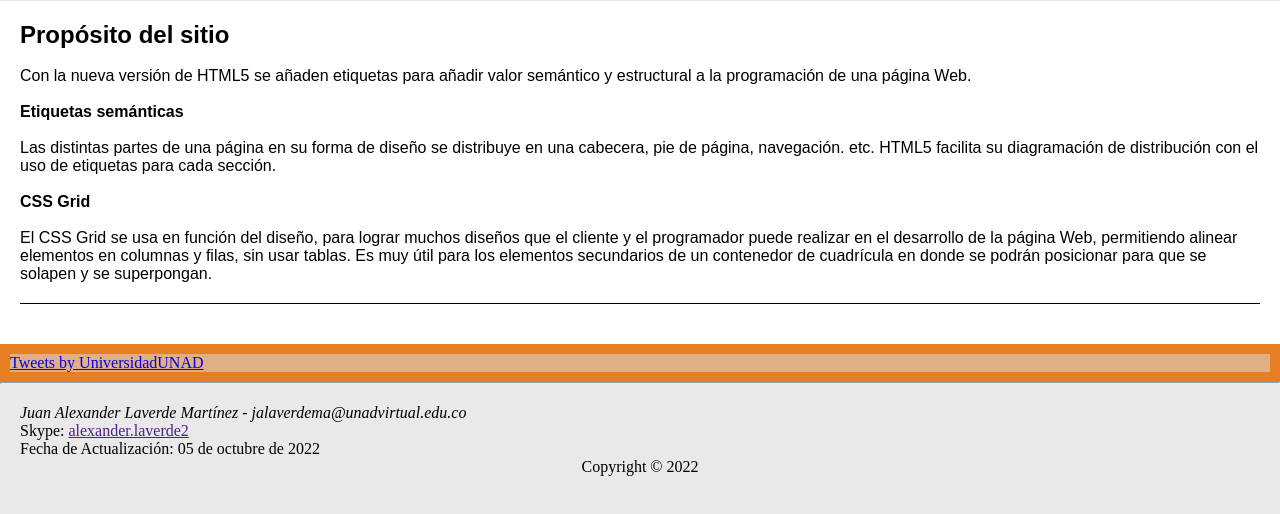
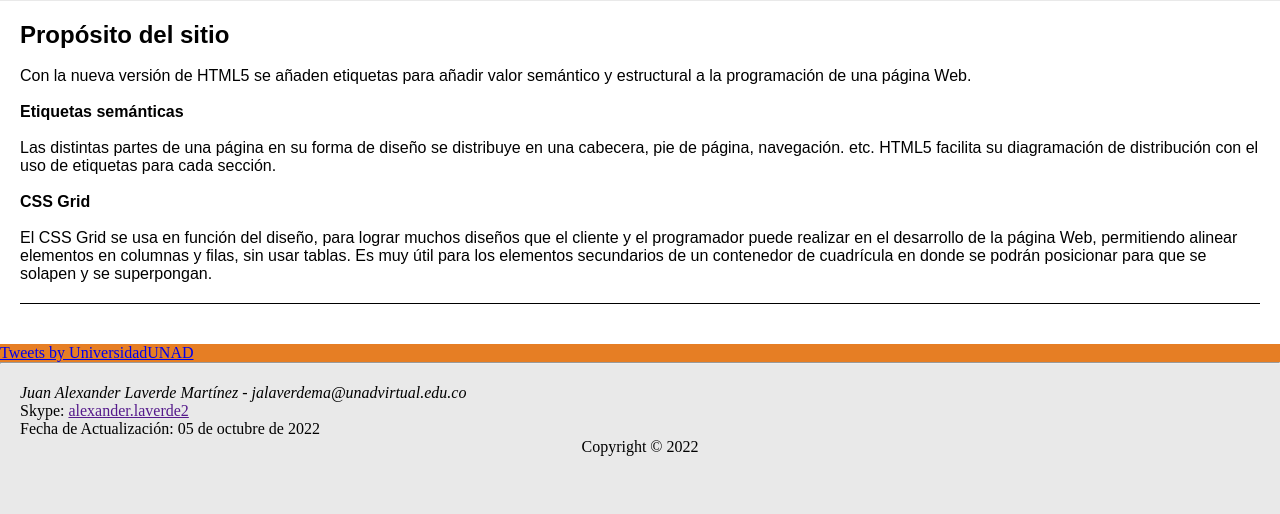
Before and after one commit to jalaverdema/DSW-AlexanderLaverde, a plain HTML site: page fase3/index.html in a window 1280 px wide. Shown: the part 198-712 px from the top of the page. Drawn offline with Linux system fonts and the light colour scheme.

Commit message:
Update index.html

```diff
--- a/fase3/index.html
+++ b/fase3/index.html
@@ -59,9 +59,9 @@
             </article>
         </section>
          <aside>
-            <div class="twitter">
+           <!-- <div class="twitter">-->
                 <a class="twitter-timeline" href="https://twitter.com/UniversidadUNAD?ref_src=twsrc%5Etfw" data-height="100%" data-chrome="nofooter">Tweets by UniversidadUNAD</a> <script async src="https://platform.twitter.com/widgets.js" charset="utf-8"></script>
-            </div>
+            <!--</div>-->
         </aside>
         <hr>
         <footer>
```
